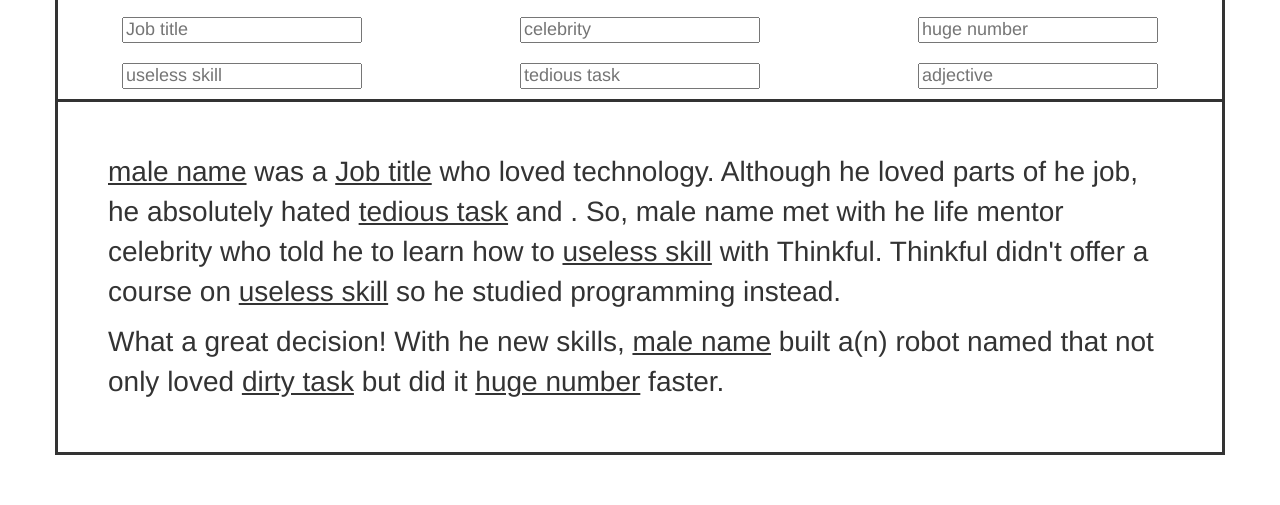
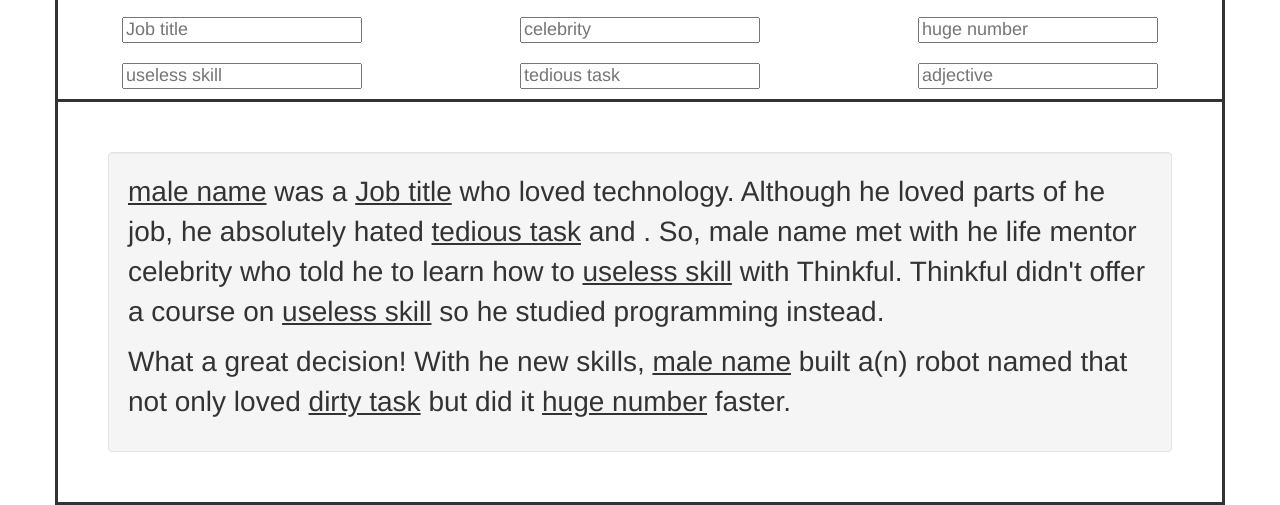
Before and after one commit to bhochhi/angularjs, a plain HTML site: page madlibs/index.html in a window 1280 px wide. Shown: the part 307-812 px from the top of the page. Drawn offline with nearby package versions, Linux system fonts and the light colour scheme.

Commit message:
refactoring...

```diff
--- a/madlibs/index.html
+++ b/madlibs/index.html
@@ -37,12 +37,14 @@
 
 
 			<div class="row">
-		<div class="madlibs-story">
+				<div class="well madlibs-story">
 					<p> <u>{{getWord('male_name')}}</u> was a <u>{{getWord('job_title')}}</u> who loved technology. Although he               loved parts of he job, he absolutely hated  <u>{{getWord('tedious_task')}}</u> and                          <u> {{getWord('dirty-task')}}</u>. So, {{getWord('male_name')}}</u> met with he life mentor {{getWord('celebrity')}}</u> who told he to learn how to <u>{{getWord('useless_skill')}}</u> with Thinkful. Thinkful didn't offer a course on <u>{{getWord('useless_skill')}}</u> so he studied programming instead.
 		</p>
 		<p>
 			What a great decision! With he new skills, <u>{{getWord('male_name')}}</u> built a(n) <u>{{adjective}}</u> robot named <u>{{getWord('obnoxiuous_celbertity')}}</u> that not only loved <u>{{getWord('dirty_task')}}</u> but did it <u>{{getWord('huge_number')}}</u> faster.
 		</p>
+
+
 	</div>
 </div>
 </div>
```
Lines whose indentation alone changed are shown as unchanged.
